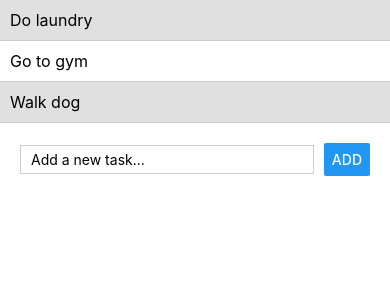
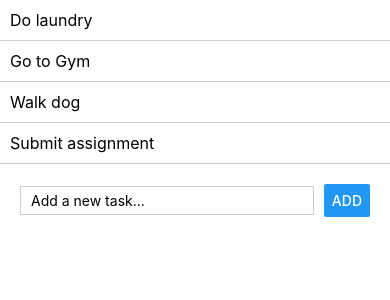
Before and after one commit to AnthoynHo/IncredibleTodoListApp, a React Native app: screen / in a window 390 px wide. Shown: the top 300 px of the page. Built offline with nearby package versions, Linux system fonts and the light colour scheme.

Commit message:
Lab 3 Done
Did Lab 3 Confirmed map from tasks list

```diff
--- a/App.tsx
+++ b/App.tsx
@@ -5,6 +5,7 @@
  */
 
 import React from 'react';
+import useState from 'react';
 import {
   SafeAreaView,
   StyleSheet,
@@ -21,9 +22,16 @@ import ToDoForm from './ToDoForm';
 
 
 function App() {
+const tasks =[
+  'Do laundry',
+  'Go to Gym',
+  'Walk dog',
+  'Submit assignment'
+]
+
   return (
     <SafeAreaView>
-      <ToDoList/>
+      <ToDoList tasks = {tasks}/>
       <ToDoForm/>
     </SafeAreaView>
   );
--- a/ToDoList.jsx
+++ b/ToDoList.jsx
@@ -1,4 +1,5 @@
 import React from 'react';
+
 import {
 ScrollView,
 Pressable,
@@ -9,24 +10,18 @@ StyleSheet
 
 
 
-export default function ToDoList(){
+export default function ToDoList({tasks}){
+  const [text, setText] = React.useState('');
+
     return(
     <ScrollView>
-        <Pressable>
-          <View style={[styles.task, styles.completed]}>
-            <Text style={styles.taskText}>Do laundry</Text>
-          </View>
-        </Pressable>
-        <Pressable>
-          <View style={[styles.task]}>
-            <Text style={styles.taskText}>Go to gym</Text>
-          </View>
-        </Pressable>
-        <Pressable>
-          <View style={[styles.task, styles.completed]}>
-            <Text style={styles.taskText}>Walk dog</Text>
-          </View>
-        </Pressable>
+        {tasks.map((task, index) => (
+          <Pressable>
+            <View style={[styles.task]}>
+              <Text key={index} style={styles.taskText}>{task}</Text>
+            </View>
+          </Pressable>
+        ))}
     </ScrollView>
     )
 };
```
Also changed, not shown: 1 other file (tests, documents, lock files or other folders).
